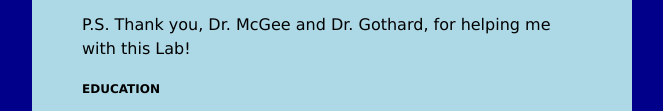
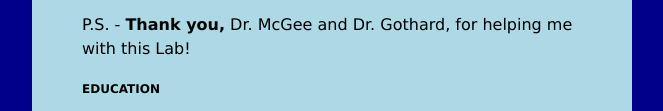
Before and after one commit to michaelpement/michaelpement.github.io, a plain HTML site: page index.html in a window 1280 px wide. Shown: the part 281-392 px from the top of the page, without its empty margins (308-971 px from the left). Drawn offline with Linux system fonts and the light colour scheme.

Commit message:
Update index.html

```diff
--- a/index.html
+++ b/index.html
@@ -38,7 +38,7 @@ h3 {
             In my spare time, I enjoy both listening to and composing music. I play piano and cello, and I can sing as well. I also enjoy watching movies. After I graduate, I am hoping to pursue a career of full-time Christian ministry.
          </p>
          <p>
-            P.S. Thank you, Dr. McGee and Dr. Gothard, for helping me with this Lab!
+            P.S. - <strong>Thank you,</strong> Dr. McGee and Dr. Gothard, for helping me with this Lab!
          </p>
         <h3>EDUCATION</h3>
         Communication<br />
```
